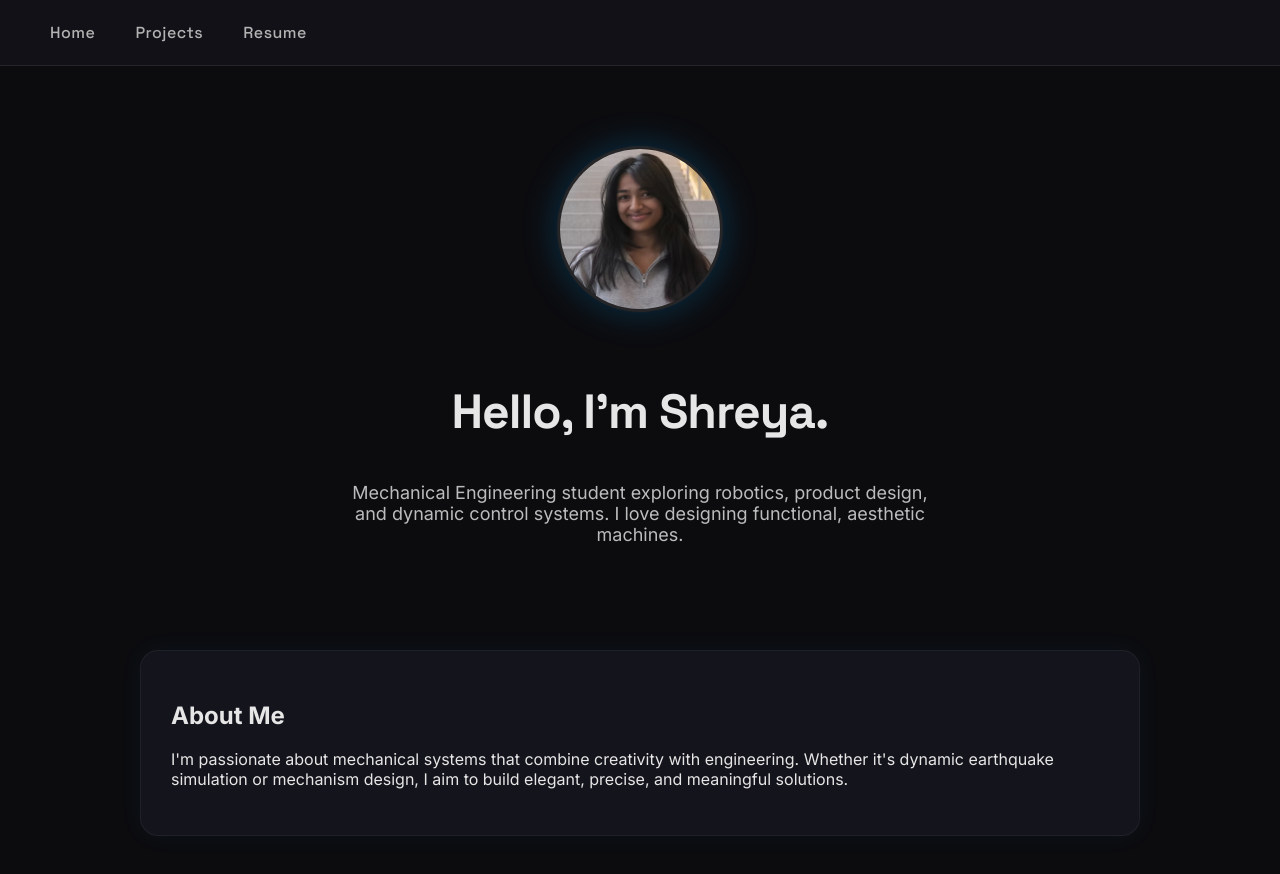
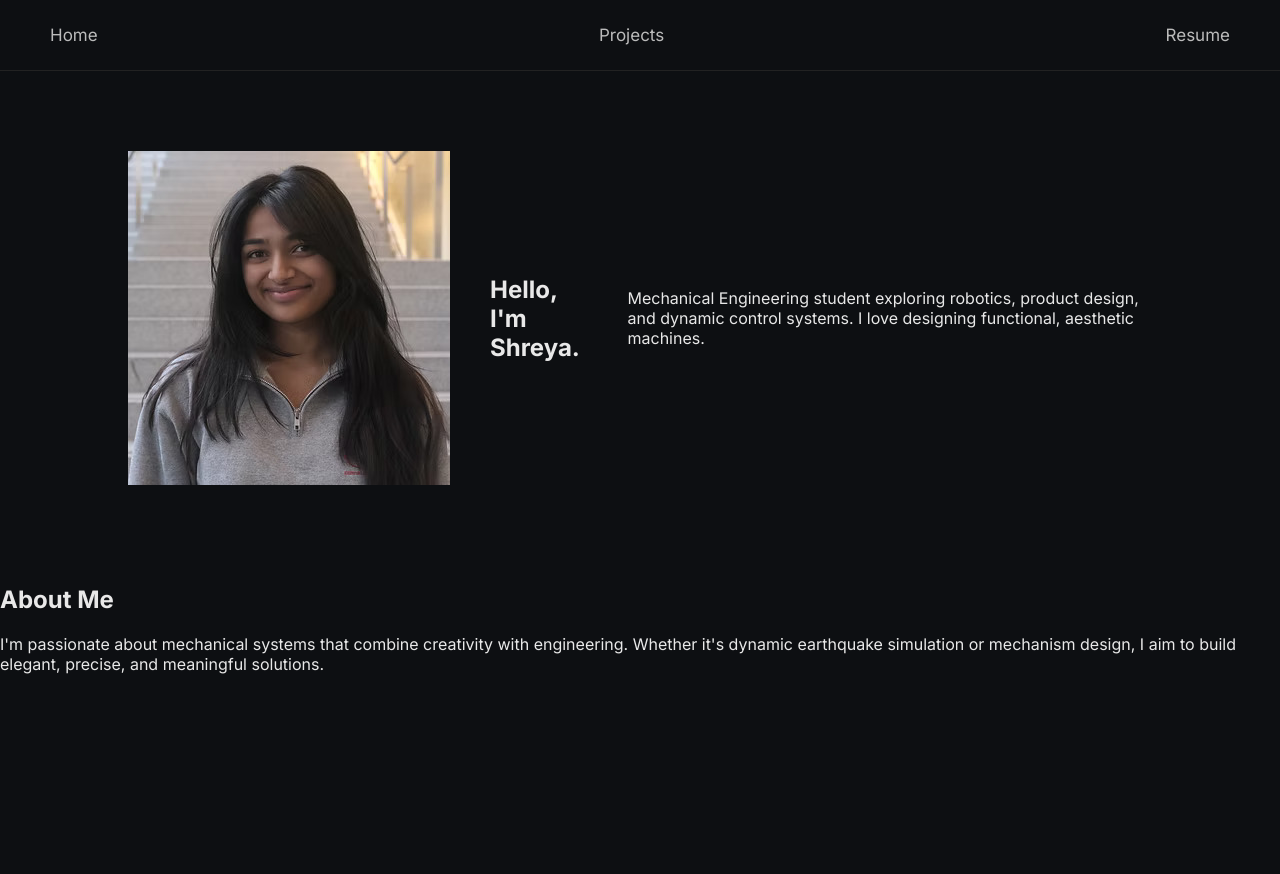
Before and after one commit to shrana/Shreya_Anand_Portfolio, a plain HTML site: page index.html in a window 1280 px wide. After the commit the page ends 800 px from the top, so only its background shows below. Drawn offline with Linux system fonts and the light colour scheme.

Commit message:
Update style.css

```diff
--- a/assets/style.css
+++ b/assets/style.css
@@ -1,110 +1,94 @@
-/* Import sleek tech fonts */
-@import url('https://fonts.googleapis.com/css2?family=Inter:wght@300;400;500;600;700&family=Space+Grotesk:wght@400;500;600;700&display=swap');
+@import url('https://fonts.googleapis.com/css2?family=Inter:wght@300;400;600;700&family=Space+Grotesk:wght@400;600&display=swap');
 
-/* ---------- Global ---------- */
+:root {
+    --bg: #0d0f12;
+    --card: #16191f;
+    --text: #e8e8e8;
+    --accent: #7f5bff;
+    --accent2: #00c2ff;
+}
+
 body {
     margin: 0;
-    background: #0c0c0f;
-    color: #e6e6e6;
-    font-family: "Inter", sans-serif;
+    background: var(--bg);
+    color: var(--text);
+    font-family: 'Inter', sans-serif;
 }
 
-a {
-    text-decoration: none;
-    color: inherit;
+/* NAVBAR */
+nav {
+    display: flex;
+    justify-content: space-between;
+    align-items: center;
+    padding: 25px 50px;
+    border-bottom: 1px solid #222;
 }
 
-/* ---------- Navbar ---------- */
-nav {
+.logo {
+    font-family: 'Space Grotesk', sans-serif;
+    font-size: 26px;
+    letter-spacing: 2px;
+    color: var(--accent2);
+}
+
+nav ul {
+    list-style: none;
     display: flex;
-    gap: 40px;
-    padding: 22px 50px;
-    font-family: "Space Grotesk", sans-serif;
-    font-weight: 500;
-    background: rgba(20, 20, 28, 0.7);
-    backdrop-filter: blur(12px);
-    border-bottom: 1px solid rgba(255,255,255,0.08);
-    position: sticky;
-    top: 0;
-    z-index: 20;
+    gap: 25px;
 }
 
 nav a {
-    color: #b3b3b3;
-    letter-spacing: 0.5px;
-    transition: 0.25s;
+    color: #bbb;
+    text-decoration: none;
+    font-size: 17px;
 }
 
-nav a:hover {
-    color: #fff;
+nav a.active, nav a:hover {
+    color: var(--accent);
 }
 
-/* ---------- Layout ---------- */
-.container {
-    max-width: 1000px;
-    padding: 50px 25px;
-    margin: auto;
+/* HERO SECTION */
+.hero {
+    display: flex;
+    align-items: center;
+    gap: 40px;
+    padding: 80px 10%;
 }
 
-/* ---------- Hero Section ---------- */
-.hero {
-    text-align: center;
-    padding: 80px 20px 40px;
+.pfp {
+    width: 180px;
+    height: 180px;
+    border-radius: 100%;
+    object-fit: cover;
+    border: 3px solid var(--accent);
+    box-shadow: 0 0 20px #000;
 }
 
-.hero img {
-    width: 160px;
-    height: 160px;
-    border-radius: 50%;
-    object-fit: cover;
-    margin-bottom: 25px;
-    border: 3px solid rgba(255,255,255,0.1);
-    box-shadow: 0 0 35px rgba(0,170,255,0.25);
+/* PROJECT GRID */
+.project-grid {
+    padding: 60px 10%;
+    display: grid;
+    gap: 40px;
+    grid-template-columns: repeat(auto-fit, minmax(260px, 1fr));
 }
 
-.hero h1 {
-    font-family: "Space Grotesk", sans-serif;
-    font-size: 48px;
-    letter-spacing: -1px;
+.project-card {
+    background: var(--card);
+    padding: 25px;
+    border-radius: 15px;
+    text-decoration: none;
+    color: var(--text);
+    border: 1px solid #222;
+    transition: 0.3s;
 }
 
-.hero p {
-    max-width: 600px;
-    margin: 15px auto;
-    color: #bcbcbc;
-    font-size: 18px;
+.project-card:hover {
+    transform: translateY(-5px);
+    border-color: var(--accent);
+    box-shadow: 0 0 20px rgba(127, 91, 255, 0.3);
 }
 
-/* ---------- Cards ---------- */
-.card {
-    background: #14141c;
-    padding: 30px;
-    border-radius: 18px;
-    box-shadow: 0 0 25px rgba(0, 150, 255, 0.05);
-    border: 1px solid rgba(255,255,255,0.05);
-    transition: 0.25s;
+/* RESUME */
+.resume {
+    padding: 40px 10%;
 }
-
-.card:hover {
-    transform: translateY(-4px);
-    box-shadow: 0 0 35px rgba(0, 150, 255, 0.15);
-    border-color: rgba(0,150,255,0.22);
-}
-
-/* ---------- Project Grid ---------- */
-.grid {
-    display: grid;
-    grid-template-columns: repeat(auto-fit, minmax(260px, 1fr));
-    gap: 30px;
-}
-
-.project-card h2 {
-    margin-top: 0;
-    font-family: "Space Grotesk", sans-serif;
-}
-
-.resume-embed {
-    width: 100%;
-    height: 90vh;
-    border: none;
-}
```
